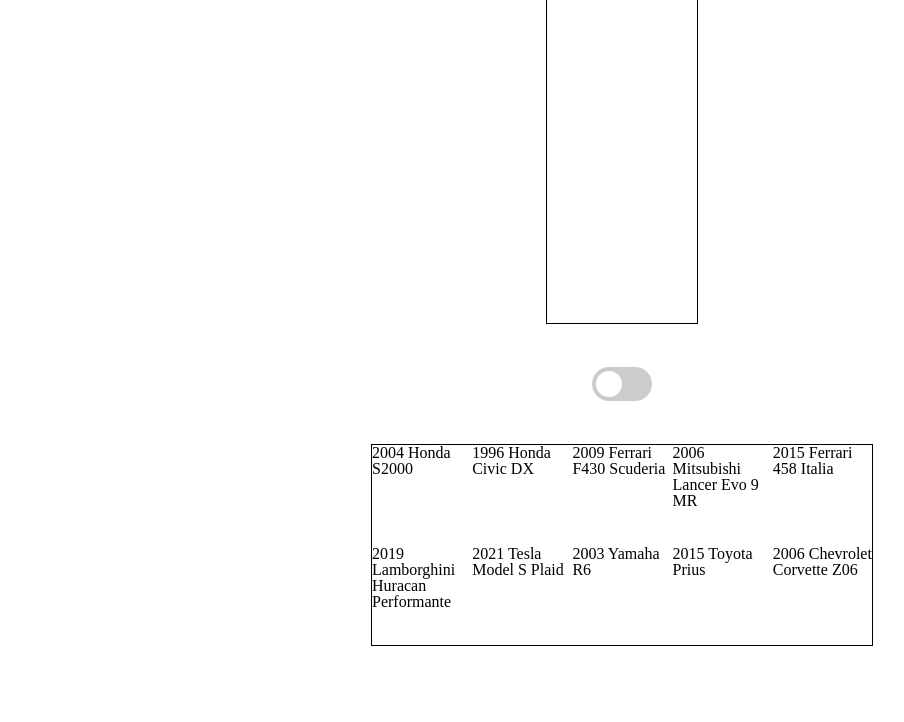
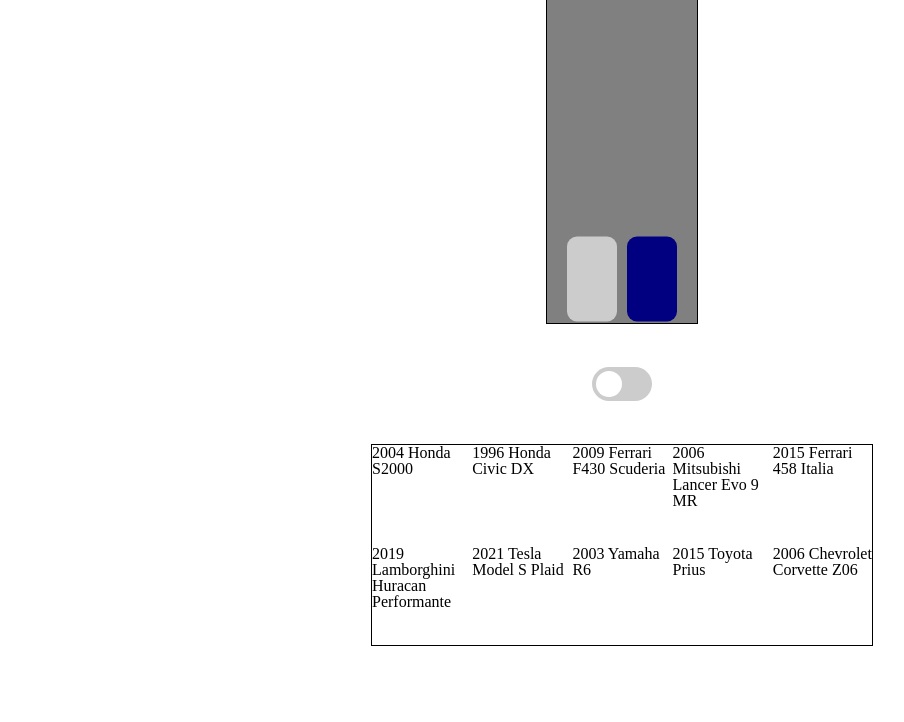
Before and after one commit to a-wong-8/Javascript-project, a website built with webpack: page index.html in a window 1280 px wide. Shown: the part 78-800 px from the top of the page, without its empty margins (18-922 px from the left). Built offline with nearby package versions, Linux system fonts and the light colour scheme; files that its build step writes are made by us from their sources.

Commit message:
working on drag strip

```diff
--- a/index.html
+++ b/index.html
@@ -28,7 +28,13 @@
       </div>
 
       <div class="drag-strip">
+        <div class="left-lane">
+          <p id="left-drag-car"></p>
+        </div>
 
+        <div class="right-lane">
+          <p id="right-drag-car"></p>
+        </div>
       </div>
 
       <label class="toggle-container">
--- a/src/index.scss
+++ b/src/index.scss
@@ -64,7 +64,6 @@
 
 .right-car li {
     text-align: right;
-    // list-style-position: outside;
 }
 
 .drag-strip {
@@ -75,6 +74,9 @@
     height: 400px;
     width: 150px;
     margin: auto;
+    position: relative;
+    background-color: gray;
+
 }
 
 .logo {
@@ -87,3 +89,24 @@
     grid-row: 2;
     grid-column: 2;
 }
+
+#left-drag-car {
+    position: absolute;
+    top: 89%;
+    transform: translateY(-50%);
+    width: 50px; /* Adjust size as needed */
+    height: 85px; /* Adjust size as needed */
+    background-color: #ccc;
+    left: 20px; /* Adjust position as needed */
+    border-radius: 10px;
+}
+#right-drag-car {
+    position: absolute;
+    top: 89%;
+    transform: translateY(-50%);
+    width: 50px; /* Adjust size as needed */
+    height: 85px; /* Adjust size as needed */
+    background-color: navy;
+    right: 20px; /* Adjust position as needed */
+    border-radius: 10px;
+}
```
Also changed, not shown: src/index.js (+2 -8 lines), dist/main.css, dist/main.js.
